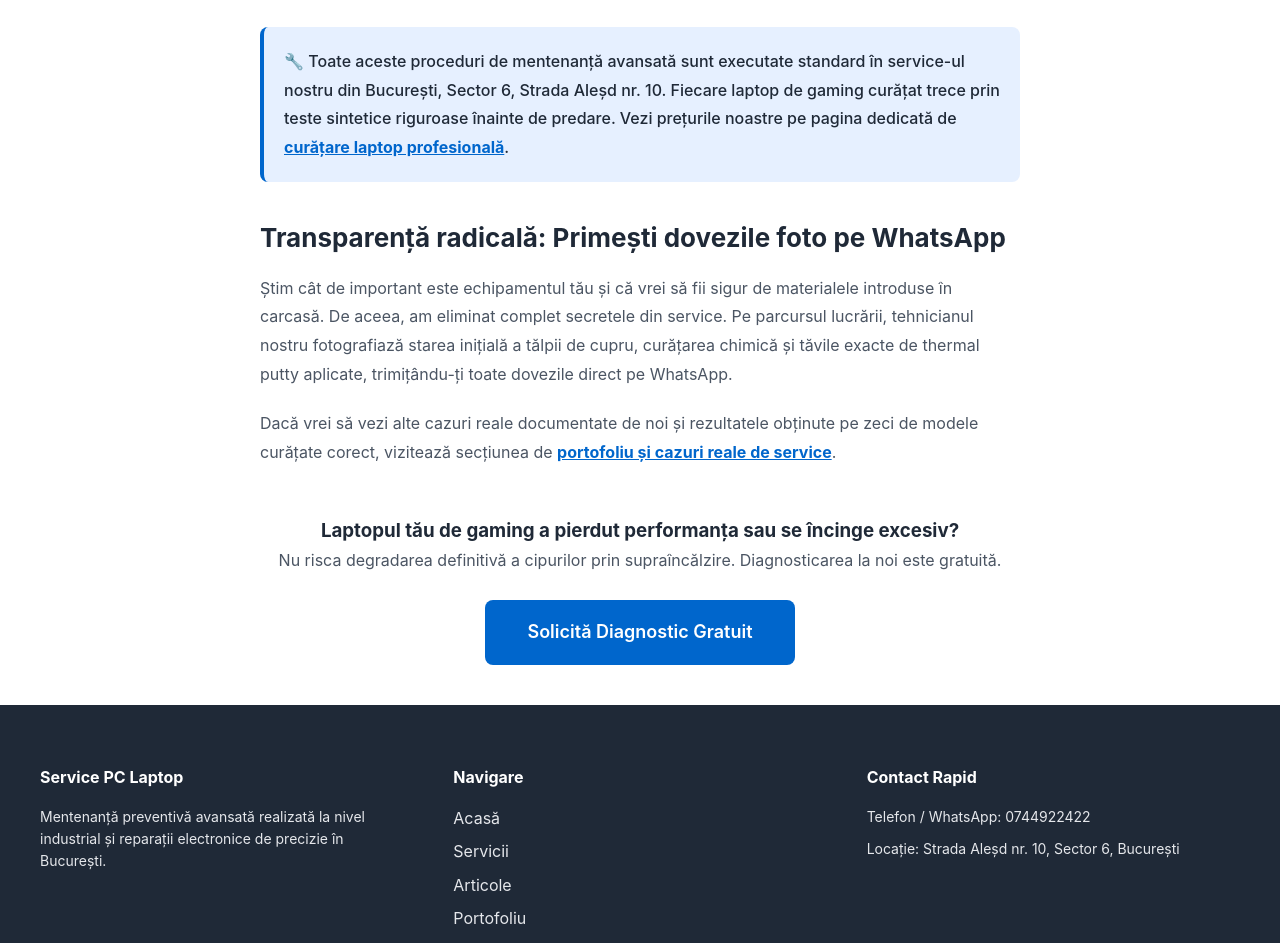
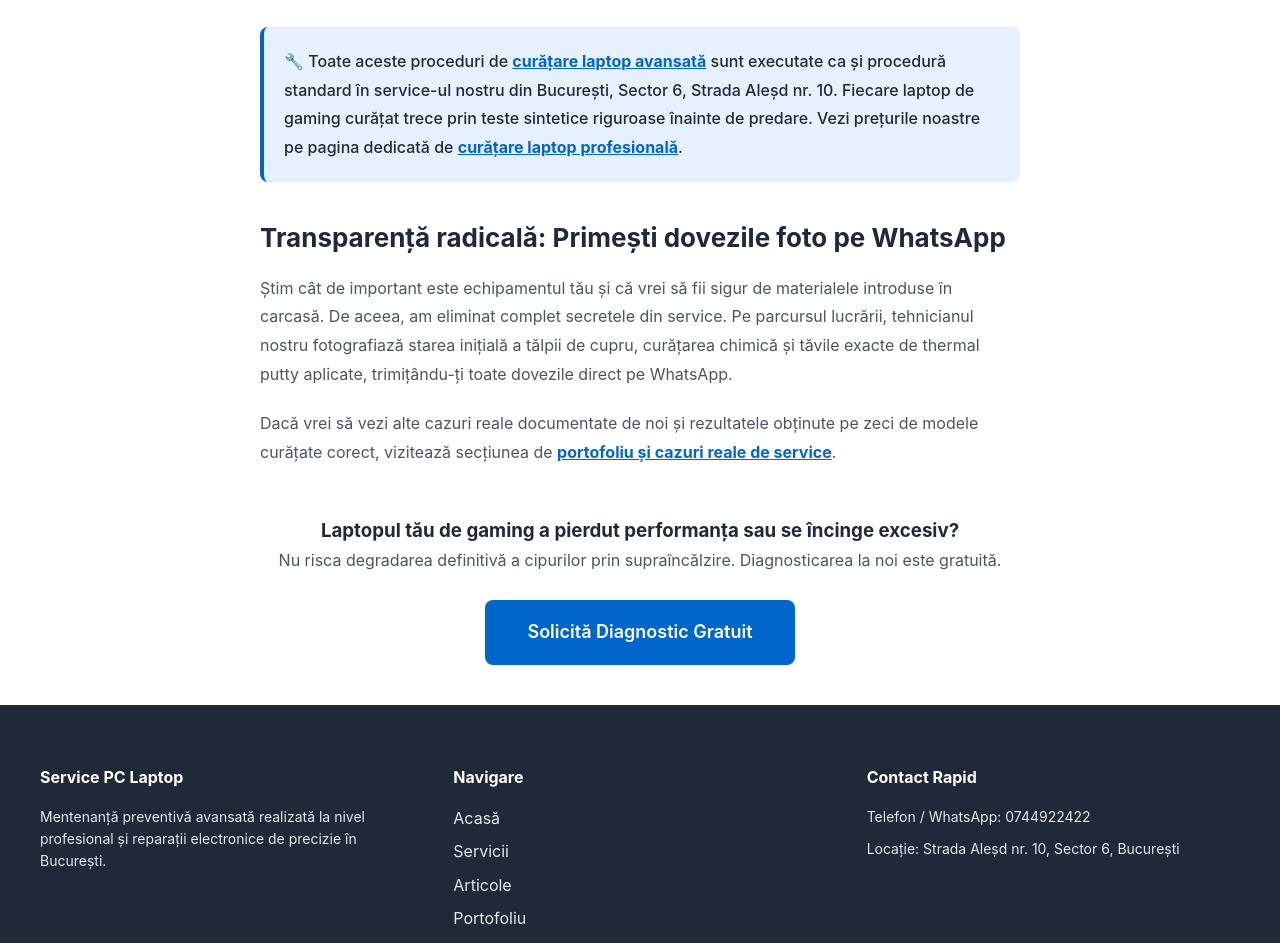
Before and after one commit to doradosystemsro/servicepclaptop, a plain HTML site: page pasta-termica-thermal-putty-metal-lichid-laptop.html in a window 1280 px wide. Shown: the part 2889-3832 px from the top of the page. Drawn offline with Linux system fonts and the light colour scheme.

Commit message:
Update pasta-termica-thermal-putty-metal-lichid-laptop.html

```diff
--- a/pasta-termica-thermal-putty-metal-lichid-laptop.html
+++ b/pasta-termica-thermal-putty-metal-lichid-laptop.html
@@ -87,7 +87,7 @@
             <p>O singură micro-picătură scursă pe placa de bază provoacă un scurtcircuit instantaneu. În service-ul nostru, refacerea acestui strat se face prin curățarea chimică a oxidului de pe radiatorul de cupru, urmată de aplicarea unei bariere speciale de izolare (lac protector și garnituri de spumă densă) înainte de a întinde compusul. Această procedură garantează performanțe maxime fără niciun risc hardware.</p>
 
             <div class="note-box">
-                <p>🔧 Toate aceste proceduri de mentenanță avansată sunt executate standard în service-ul nostru din București, Sector 6, Strada Aleșd nr. 10. Fiecare laptop de gaming curățat trece prin teste sintetice riguroase înainte de predare. Vezi prețurile noastre pe pagina dedicată de <a href="../servicii.html#curatare-laptop" class="article-link">curățare laptop profesională</a>.</p>
+                <p>🔧 Toate aceste proceduri de <a href="https://doradosystems.ro/curatare-laptop/" class="article-link">curățare laptop avansată</a> sunt executate ca și procedură standard în service-ul nostru din București, Sector 6, Strada Aleșd nr. 10. Fiecare laptop de gaming curățat trece prin teste sintetice riguroase înainte de predare. Vezi prețurile noastre pe pagina dedicată de <a href="../servicii.html#curatare-laptop" class="article-link">curățare laptop profesională</a>.</p>
             </div>
 
             <h2>Transparență radicală: Primești dovezile foto pe WhatsApp</h2>
@@ -107,7 +107,7 @@
         <div class="footer-content">
             <div class="footer-section">
                 <h4>Service PC Laptop</h4>
-                <p>Mentenanță preventivă avansată realizată la nivel industrial și reparații electronice de precizie în București.</p>
+                <p>Mentenanță preventivă avansată realizată la nivel profesional și reparații electronice de precizie în București.</p>
             </div>
             <div class="footer-section">
                 <h4>Navigare</h4>
```
